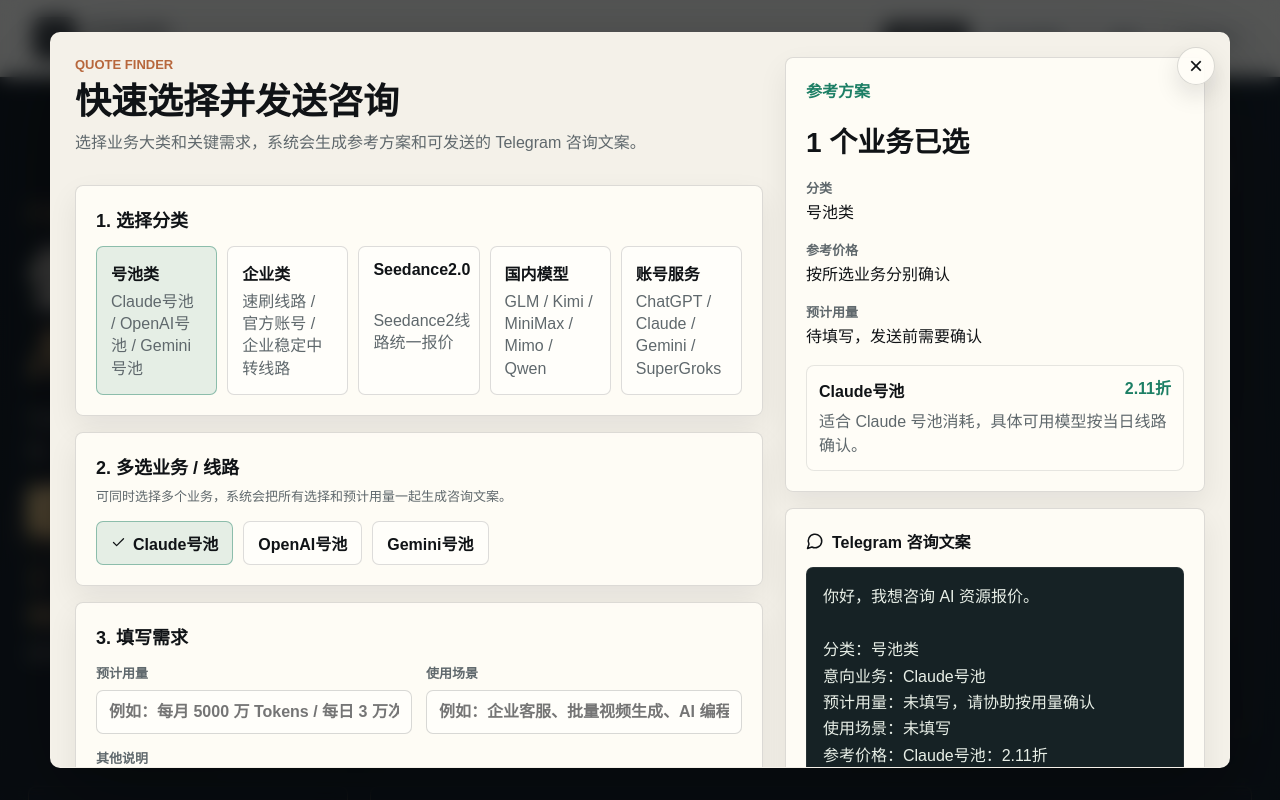
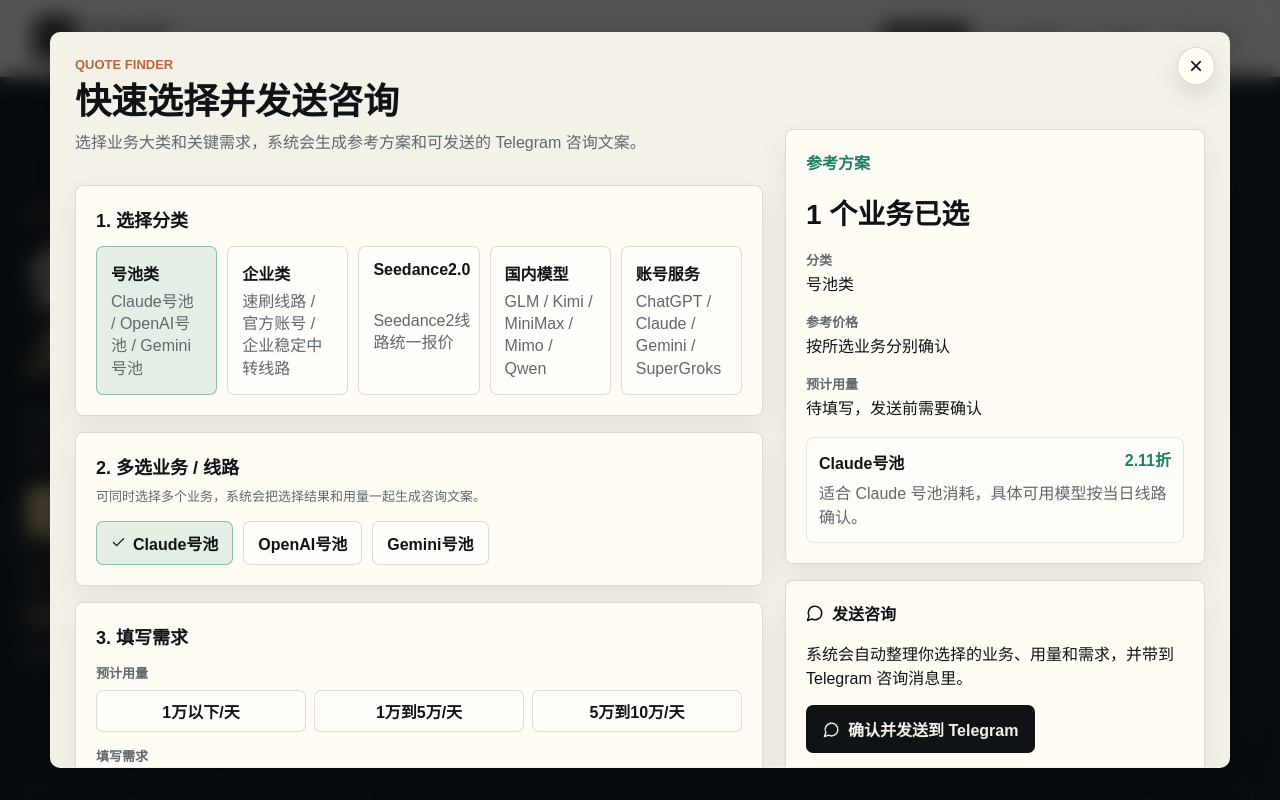
Before and after one commit to LegionZYX/ai-transfer-quote-platform, a React (Vite) app: page / in a window 1280 px wide. Both pictures are taken after a click on the button "咨询该业务价格". Shown: the top 800 px of the page. Built offline with nearby package versions, Linux system fonts and the light colour scheme.

Commit message:
Simplify consultation demand input

```diff
--- a/src/App.jsx
+++ b/src/App.jsx
@@ -4,7 +4,6 @@
   Building2,
   CalendarDays,
   Check,
-  Copy,
   Cpu,
   Database,
   Eye,
@@ -36,6 +35,7 @@
 const LEGACY_TELEGRAM_USERNAMES = ["AITransfer", "sanndpas", "legionxyz"];
 const DEFAULT_TELEGRAM_MESSAGE = "你好，我想咨询 AI 资源报价。";
 const COMMUNITY_URL = "https://t.me/+Jcxwvnyg6ecwNTlk";
+const USAGE_OPTIONS = ["1万以下/天", "1万到5万/天", "5万到10万/天"];
 
 const today = () => new Date().toISOString().slice(0, 10);
 
@@ -89,9 +89,8 @@
     `分类：${category?.label ?? "未选择"}`,
     `意向业务：${productText}`,
     `预计用量：${demand.usage || "未填写，请协助按用量确认"}`,
-    `使用场景：${demand.scenario || "未填写"}`,
     `参考价格：${priceText}`,
-    `其他说明：${demand.notes || "无"}`,
+    `需求说明：${demand.notes || "无"}`,
     "",
     "请帮我确认具体报价和开通方式。"
   ].join("\n");
@@ -111,52 +110,6 @@
   if (target) return `https://t.me/${target}?text=${encodeURIComponent(text)}`;
 
   return `https://t.me/share/url?url=${encodeURIComponent("https://aitransfer.cyou")}&text=${encodeURIComponent(text)}`;
-}
-
-async function copyTextToClipboard(text) {
-  if (navigator.clipboard?.writeText) {
-    try {
-      await navigator.clipboard.writeText(text);
-      return true;
-    } catch {
-      // Fall back for browsers or embedded views that block Clipboard API writes.
-    }
-  }
-
-  const editor = document.querySelector(".telegram-editor");
-  if (editor) {
-    editor.focus();
-    editor.select();
-    editor.setSelectionRange(0, editor.value.length);
-
-    try {
-      if (document.execCommand("copy")) return true;
-    } catch {
-      // Try the detached textarea fallback below.
-    }
-  }
-
-  const textarea = document.createElement("textarea");
-  textarea.value = text;
-  textarea.setAttribute("readonly", "");
-  textarea.style.position = "fixed";
-  textarea.style.top = "-9999px";
-  textarea.style.left = "-9999px";
-  document.body.appendChild(textarea);
-  textarea.select();
-  textarea.setSelectionRange(0, textarea.value.length);
-
-  try {
-    const copied = document.execCommand("copy");
-    if (!copied && editor) {
-      editor.focus();
-      editor.select();
-      editor.setSelectionRange(0, editor.value.length);
-    }
-    return copied;
-  } finally {
-    document.body.removeChild(textarea);
-  }
 }
 
 function App() {
@@ -181,9 +134,6 @@
     overseas: "不确定",
     notes: ""
   });
-  const [telegramText, setTelegramText] = useState("");
-  const [copied, setCopied] = useState(false);
-  const [copyFailed, setCopyFailed] = useState(false);
 
   useEffect(() => writeStorage(PRODUCTS_KEY, products), [products]);
   useEffect(() => writeStorage(HISTORY_KEY, history), [history]);
@@ -208,14 +158,8 @@
     () => buildTelegramText({ category, products: selectedProducts, demand }),
     [category, selectedProducts, demand]
   );
-  const telegramHref = buildTelegramHref(telegramText || generatedTelegramText, telegram.username);
+  const telegramHref = buildTelegramHref(generatedTelegramText, telegram.username);
   const homeTelegramHref = buildTelegramHref(DEFAULT_TELEGRAM_MESSAGE, telegram.username);
-
-  useEffect(() => {
-    setTelegramText(generatedTelegramText);
-    setCopied(false);
-    setCopyFailed(false);
-  }, [generatedTelegramText]);
 
   function setActiveView(view) {
     if (isAdminHost()) {
@@ -295,16 +239,6 @@
     ]);
   }
 
-  async function copyTelegramText() {
-    const ok = await copyTextToClipboard(telegramText);
-    setCopied(ok);
-    setCopyFailed(!ok);
-    window.setTimeout(() => {
-      setCopied(false);
-      setCopyFailed(false);
-    }, 1600);
-  }
-
   function handleAdminLogin(username, password) {
     if (username.trim() === ADMIN_USER && password === ADMIN_PASSWORD) {
       window.sessionStorage.setItem(ADMIN_SESSION_KEY, "ok");
@@ -346,15 +280,9 @@
             selectedProductIds={selectedProductIds}
             demand={demand}
             telegramHref={telegramHref}
-            telegramText={telegramText}
-            generatedTelegramText={generatedTelegramText}
-            copied={copied}
-            copyFailed={copyFailed}
             setDemand={setDemand}
-            setTelegramText={setTelegramText}
             setSelectedCategory={selectCategory}
             setSelectedProductIds={setSelectedProductIds}
-            copyTelegramText={copyTelegramText}
             onClose={() => setQuoteModalOpen(false)}
           />
         )}
@@ -591,7 +519,7 @@
                 <span>{index + 1}</span>
                 <div>
                   <strong>{item}</strong>
-                  <p>{index === 0 ? "选择您需要的 AI 资源类型" : index === 1 ? "告诉我们使用场景与需求" : "一键生成需求文案发送给我们"}</p>
+                  <p>{index === 0 ? "选择您需要的 AI 资源类型" : index === 1 ? "选择每日用量并填写需求" : "一键生成需求文案发送给我们"}</p>
                 </div>
               </div>
             ))}
@@ -822,7 +750,7 @@
           <h2>快速报价流程</h2>
           <div className="builder-steps">
             <span className="active">1 选择分类</span>
-            <span>2 填写需求</span>
+            <span>2 选择用量</span>
             <span>3 生成 Telegram 文案</span>
           </div>
           <div className="builder-preview">
@@ -831,19 +759,19 @@
             <button type="button" onClick={() => onQuote(activeBusiness, activeProduct?.id)}>进入报价选项</button>
           </div>
           <label>
-            <span>使用场景</span>
+            <span>需求参考</span>
             <input readOnly value={activeProduct?.customerDescription ?? "选择左侧产品后自动生成"} />
           </label>
           <label>
-            <span>预计用量</span>
+            <span>用量参考</span>
             <input readOnly value={activeProduct?.minimumRequirement ?? "按具体用量确认"} />
           </label>
           <div className="builder-message">
             <strong>生成的 Telegram 文案</strong>
-            <p>您好，我想咨询 AI 资源报价，需求如下：分类{categoryById(activeBusiness)?.label}，产品 {activeProduct?.name}，参考价格 {getPublicPrice(activeProduct)}，请帮我确认可用方案。</p>
+            <p>您好，我想咨询 AI 资源报价，需求如下：分类{categoryById(activeBusiness)?.label}，业务 {activeProduct?.name}，参考价格 {getPublicPrice(activeProduct)}，请帮我确认可用方案。</p>
           </div>
           <button className="neon-button full" type="button" onClick={() => onQuote(activeBusiness, activeProduct?.id)}>
-            咨询该产品价格
+            咨询该业务价格
           </button>
         </aside>
       </section>
@@ -868,15 +796,9 @@
   selectedProductIds,
   demand,
   telegramHref,
-  telegramText,
-  generatedTelegramText,
-  copied,
-  copyFailed,
   setDemand,
-  setTelegramText,
   setSelectedCategory,
   setSelectedProductIds,
-  copyTelegramText,
   onClose
 }) {
   const visibleProducts = products.filter((item) => item.category === selectedCategory);
@@ -956,7 +878,7 @@
         </Step>
 
         <Step title="2. 多选业务 / 线路">
-          <p className="step-hint">可同时选择多个业务，系统会把所有选择和预计用量一起生成咨询文案。</p>
+          <p className="step-hint">可同时选择多个业务，系统会把选择结果和用量一起生成咨询文案。</p>
           <div className="product-pills">
             {visibleProducts.map((item) => (
               <button
@@ -973,29 +895,28 @@
         </Step>
 
         <Step title="3. 填写需求">
-          <div className="form-grid">
-            <label>
+          <div className="quick-demand">
+            <div>
               <span>预计用量</span>
-              <input
-                value={demand.usage}
-                onChange={(event) => setDemand({ ...demand, usage: event.target.value })}
-                placeholder="例如：每月 5000 万 Tokens / 每日 3 万次 / 每月 200 条视频"
-              />
-            </label>
-            <label>
-              <span>使用场景</span>
-              <input
-                value={demand.scenario}
-                onChange={(event) => setDemand({ ...demand, scenario: event.target.value })}
-                placeholder="例如：企业客服、批量视频生成、AI 编程"
-              />
-            </label>
+              <div className="usage-options" role="group" aria-label="预计用量">
+                {USAGE_OPTIONS.map((option) => (
+                  <button
+                    className={demand.usage === option ? "usage-option active" : "usage-option"}
+                    type="button"
+                    key={option}
+                    onClick={() => setDemand({ ...demand, usage: option })}
+                  >
+                    {option}
+                  </button>
+                ))}
+              </div>
+            </div>
             <label className="wide">
-              <span>其他说明</span>
+              <span>填写需求</span>
               <textarea
                 value={demand.notes}
                 onChange={(event) => setDemand({ ...demand, notes: event.target.value })}
-                placeholder="补充交付周期或其他限制"
+                placeholder="简单写你的用途、平台、交付周期或其他限制"
               />
             </label>
           </div>
@@ -1037,23 +958,10 @@
           <div className="telegram-box">
             <div className="telegram-head">
               <MessageCircle size={18} />
-              <strong>Telegram 咨询文案</strong>
+              <strong>发送咨询</strong>
             </div>
-            <textarea
-              className="telegram-editor"
-              value={telegramText}
-              onChange={(event) => setTelegramText(event.target.value)}
-              aria-label="可编辑的 Telegram 咨询文案"
-            />
+            <p className="telegram-send-note">系统会自动整理你选择的业务、用量和需求，并带到 Telegram 咨询消息里。</p>
             <div className="action-row">
-              <button className="ghost-button" type="button" onClick={copyTelegramText}>
-                {copied ? <Check size={17} /> : <Copy size={17} />}
-                {copied ? "已复制" : copyFailed ? "复制失败" : "复制文案"}
-              </button>
-              <button className="ghost-button" type="button" onClick={() => setTelegramText(generatedTelegramText)}>
-                <RefreshCw size={17} />
-                恢复默认
-              </button>
               <a className="primary-button" href={telegramHref} target="_blank" rel="noreferrer" onClick={handleTelegramSend}>
                 <MessageCircle size={17} />
                 确认并发送到 Telegram
--- a/src/styles.css
+++ b/src/styles.css
@@ -605,6 +605,43 @@
   gap: 14px;
 }
 
+.quick-demand {
+  display: grid;
+  gap: 14px;
+}
+
+.quick-demand > div,
+.quick-demand label {
+  display: grid;
+  gap: 8px;
+}
+
+.quick-demand span {
+  color: var(--muted);
+  font-size: 13px;
+  font-weight: 700;
+}
+
+.usage-options {
+  display: grid;
+  grid-template-columns: repeat(3, minmax(0, 1fr));
+  gap: 8px;
+}
+
+.usage-option {
+  min-height: 42px;
+  border: 1px solid rgba(16, 19, 22, 0.14);
+  border-radius: 7px;
+  background: #fffefa;
+  color: var(--ink);
+  font-weight: 800;
+}
+
+.usage-option.active {
+  border-color: rgba(29, 127, 101, 0.45);
+  background: rgba(29, 127, 101, 0.11);
+}
+
 label {
   display: grid;
   gap: 8px;
@@ -2199,6 +2236,10 @@
     margin: 10px 10px -46px 0;
   }
 
+  .usage-options {
+    grid-template-columns: 1fr;
+  }
+
   .hero-console {
     min-height: auto;
   }
```
